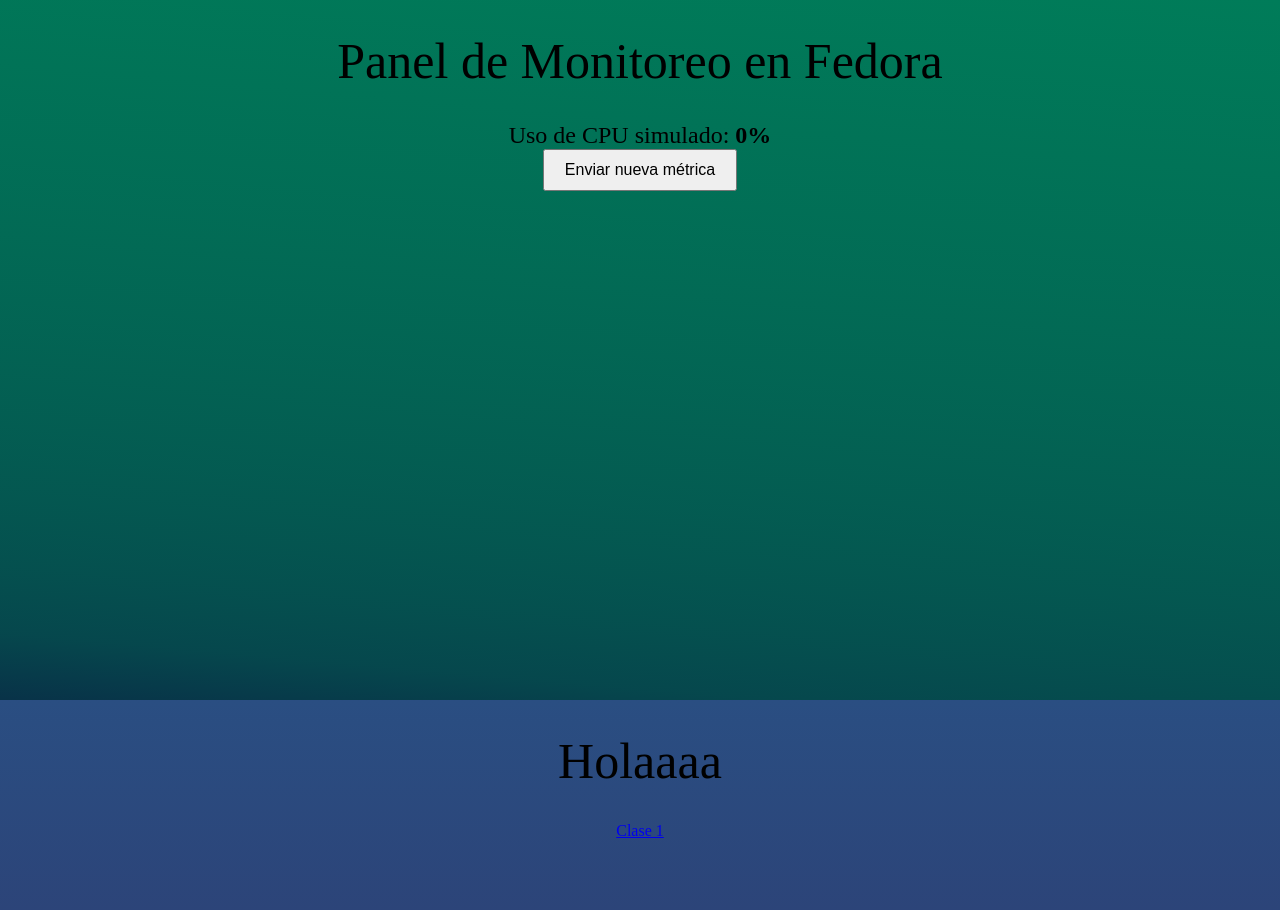
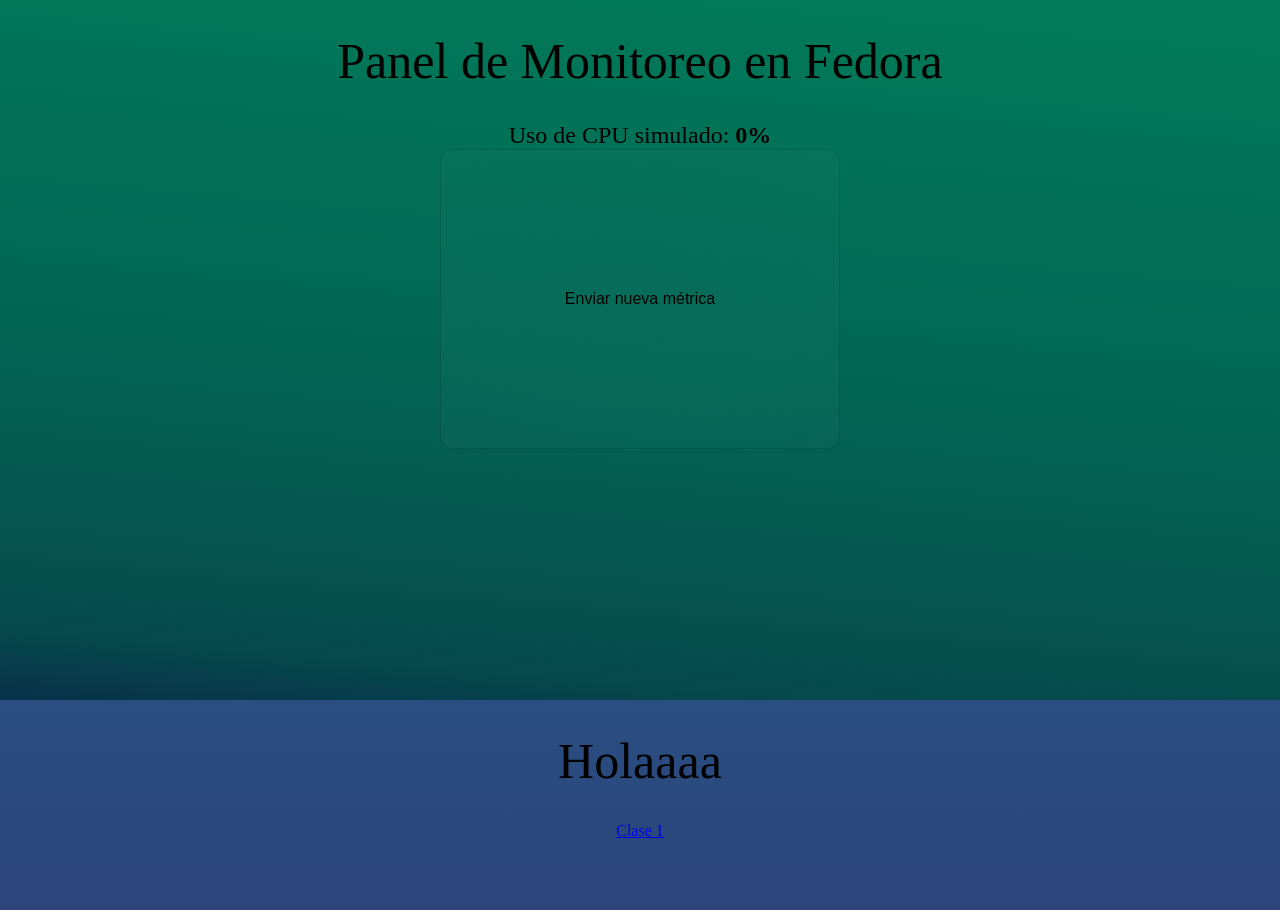
Before and after one commit to Fernando070777/sitio_BagTek, a React (Vite) app: page / in a window 1280 px wide. Shown: the top 910 px of the page. Built offline with nearby package versions, Linux system fonts and the light colour scheme; no server answers; the database is empty.

Commit message:
boton con blur xD

```diff
--- a/src/App.jsx
+++ b/src/App.jsx
@@ -25,7 +25,7 @@ function App() {
       <div className='#login'>
         <h1>Panel de Monitoreo en Fedora</h1>
         <p style={{ fontSize: '24px' }}>Uso de CPU simulado: <strong>{cpu}%</strong></p>
-        <button onClick={simularMetrica} style={{ padding: '10px 20px', fontSize: '16px', cursor: 'pointer' }}>
+        <button className='boton' onClick={simularMetrica} style={{ padding: '10px 20px', fontSize: '16px', cursor: 'pointer' }}>
           Enviar nueva métrica
         </button>
       </div>
--- a/src/index.css
+++ b/src/index.css
@@ -17,9 +17,17 @@ body {
   height: 700px;
   font-weight: 700px;
 
+}
 
+.boton{
+  background: rgba(255, 255, 255, 0.023);
+  backdrop-filter: blur(100px);
+  border: 1px solid rgba(0, 0, 0, 0.15);
+  border-radius: 12px;
+  height: 300px;
+  width: 400px;
+}
 
-}
 
 .clase2 {
   background: linear-gradient(0deg,  #36144c 0% , 25%,  #2a4e82  100%);
```
